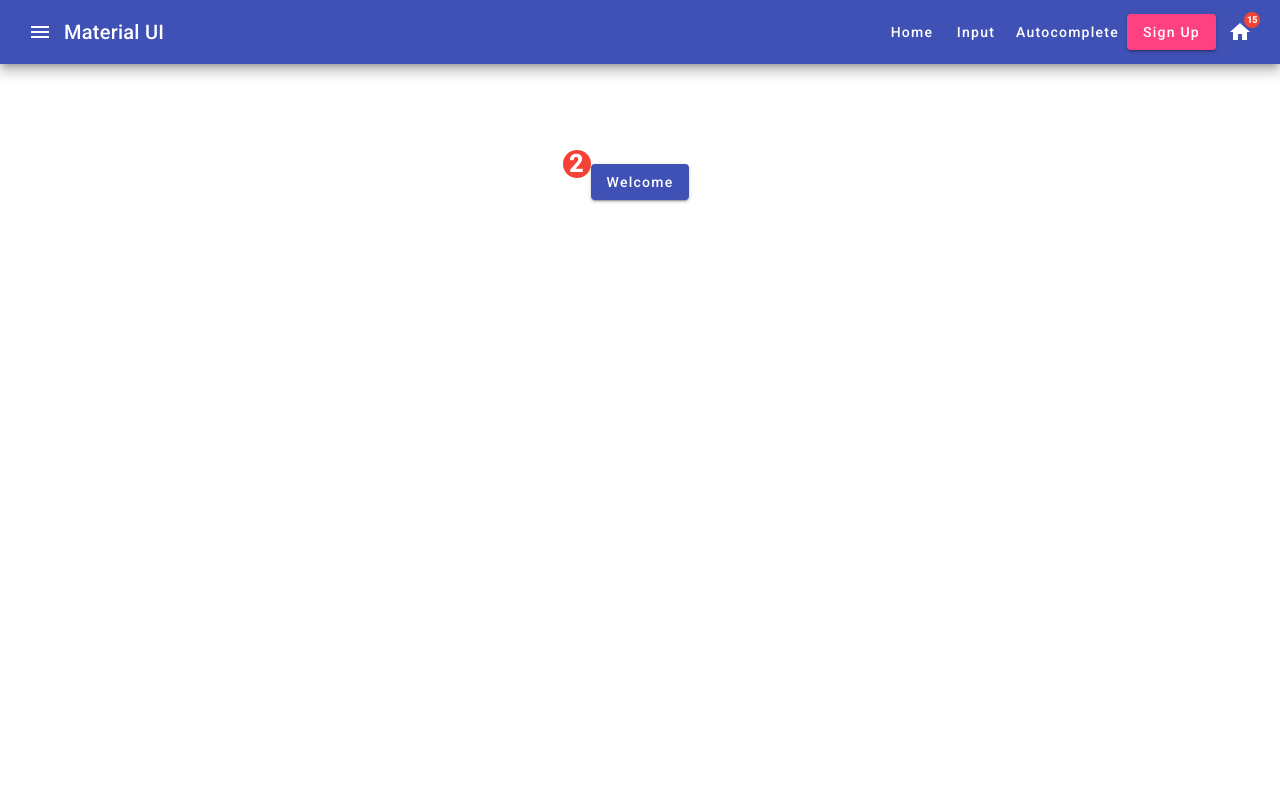
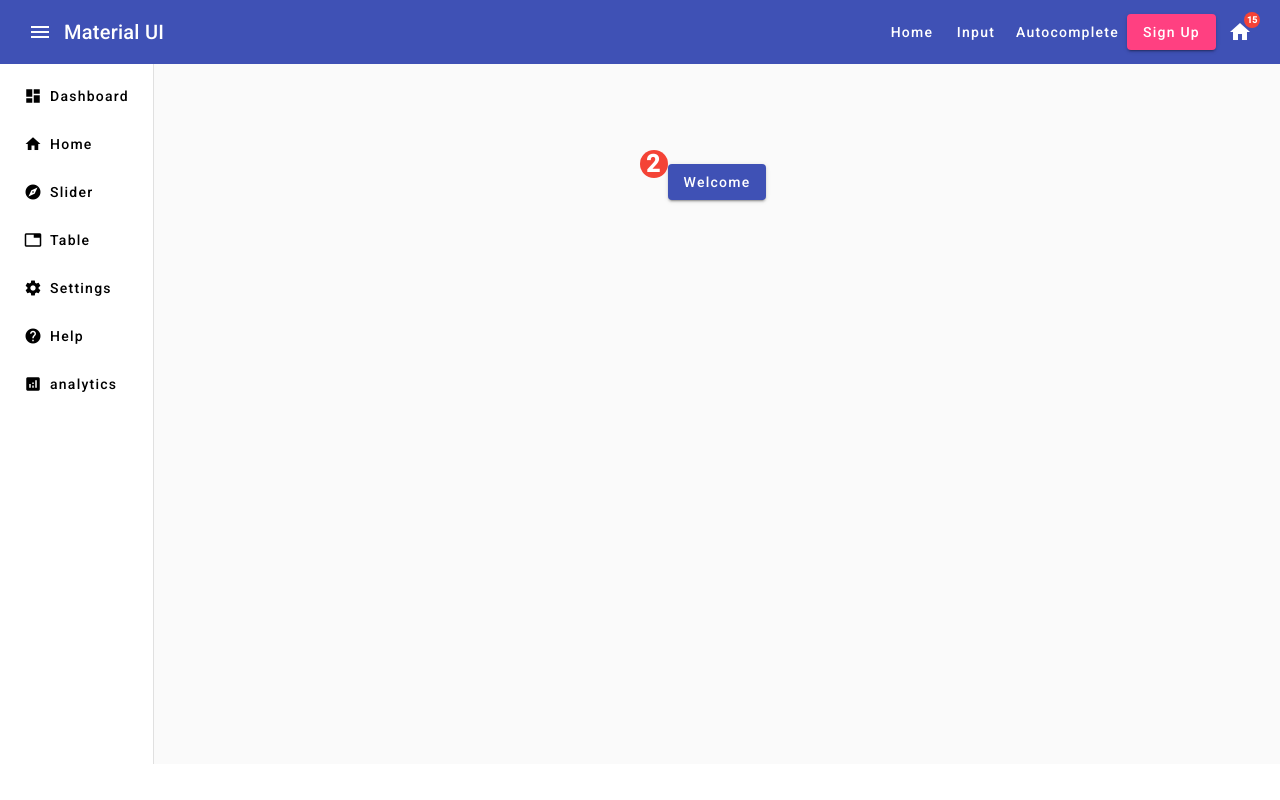
Before and after one commit to shruti97k/Bootstrap-App, an Angular app: page / in a window 1280 px wide. Built offline with nearby package versions, Linux system fonts and the light colour scheme.

Commit message:
Sidebar menu created drawer.toggle() used

```diff
--- a/src/app/component/menubar/menubar.component.html
+++ b/src/app/component/menubar/menubar.component.html
@@ -1,17 +1,60 @@
 <mat-toolbar color="primary" class="mat-elevation-z8">
-    <button routerlink=""  mat-icon-button>
+  <button (click)="drawer.toggle()" mat-icon-button>
     <mat-icon>menu</mat-icon>
   </button>
   <span>Material UI</span>
   <span class="example-spacer"></span>
-    <button routerlink=""  mat-button>Home</button>
+  <button routerlink="" mat-button>Home</button>
   <button routerlink="input" mat-button>Input</button>
-    <button routerlink="autocomplete"  mat-button>Autocomplete</button>
+  <button routerlink="autocomplete" mat-button>Autocomplete</button>
   <button mat-raised-button color="accent">Sign Up</button>
   <button (click)="badgevisibility()" mat-icon-button>
-        <mat-icon [matBadgeHidden]="badgevisible" matBadge="15" matBadgeSize="small" matBadgeColor="warn">home</mat-icon>
+    <mat-icon
+      [matBadgeHidden]="badgevisible"
+      matBadge="15"
+      matBadgeSize="small"
+      matBadgeColor="warn"
+      >home</mat-icon
+    >
   </button>
-
 </mat-toolbar>
 
+<mat-drawer-container autosize>
+  <mat-drawer #drawer opened="true" mode="side" position="start">
+    <!-- mode="push",mode="over" -->
+    <mat-nav-list>
+      <mat-list-item>
+        <button routerLink="card" mat-button>
+          <mat-icon>dashboard</mat-icon> Dashboard
+        </button>
+      </mat-list-item>
+      <mat-list-item>
+        <button routerLink="" mat-button><mat-icon>home</mat-icon> Home</button>
+      </mat-list-item>
+      <mat-list-item>
+        <button routerLink="slider" mat-button>
+          <mat-icon>explore</mat-icon> Slider
+        </button>
+      </mat-list-item>
+      <mat-list-item>
+        <button routerLink="table" mat-button>
+          <mat-icon>table</mat-icon> Table
+        </button>
+      </mat-list-item>
+      <mat-list-item>
+        <button mat-button><mat-icon>settings</mat-icon> Settings</button>
+      </mat-list-item>
+      <mat-list-item>
+        <button mat-button><mat-icon>help</mat-icon> Help</button>
+      </mat-list-item>
+      <mat-list-item>
+        <button mat-button><mat-icon>analytics</mat-icon> analytics</button>
+      </mat-list-item>
+    </mat-nav-list>
+  </mat-drawer>
+  <mat-drawer-content>
+    <div style="text-align: center; min-height: 600px">
       <router-outlet></router-outlet>
+    </div>
+  </mat-drawer-content>
+</mat-drawer-container>
```
Also changed, not shown: src/MaterialModule.ts (+6 -1 lines). Lines whose indentation alone changed are shown as unchanged.
